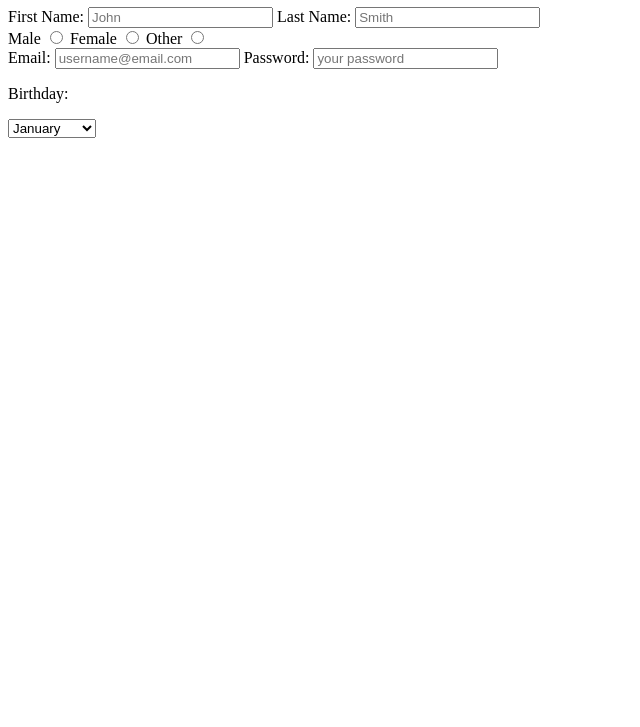
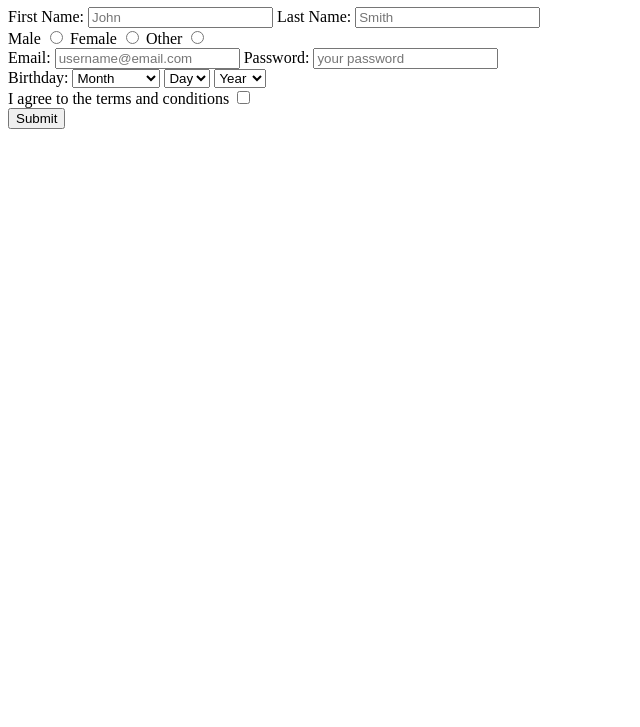
Before and after one commit to kezia05/kezia05.github.io, a plain HTML site: page register.html in a window 1280 px wide. Shown: the part 73-800 px from the top of the page, without its empty margins (0-640 px from the left). Drawn offline with Linux system fonts and the light colour scheme.

Commit message:
register.html

```diff
--- a/register.html
+++ b/register.html
@@ -13,10 +13,10 @@
 
     <form action="/https://www.google.com">
         <label for="name">First Name:</label>
-        <input type="First-Name" id="First-Name" required placeholder="John">
+        <input type="text" id="name" required placeholder="John">
 
-        <label for="name">Last Name:</label>
-        <input type="Last-Name" id="Last-Name" required placeholder="Smith">
+        <label for="lastname">Last Name:</label>
+        <input type="text" id="lastname" required placeholder="Smith">
 
         <br>
 
@@ -35,13 +35,14 @@
         <input type="email" id="email" required placeholder="username@email.com">
 
         <label for="pass">Password:</label>
-        <input type="password" id="pass" name="password" minlenght="5" maxlength="10" required
+        <input type="password" id="pass" name="password" minlength="5" maxlength="10" required
             placeholder="your password">
 
         <br>
 
-        <p>Birthday:</p>
-        <select name="month">
+        <label for="birthday">Birthday:</label>
+        <select id="birthday" name="month">
+            <option value="month">Month</option>
             <option value="January">January</option>
             <option value="February">February</option>
             <option value="March">March</option>
@@ -56,7 +57,84 @@
             <option value="December">December</option>
         </select>
 
+        <select name="day">
+            <option value="day">Day</option>
+            <option value="1">1</option>
+            <option value="2">2</option>
+            <option value="3">3</option>
+            <option value="4">4</option>
+            <option value="5">5</option>
+            <option value="6">6</option>
+            <option value="7">7</option>
+            <option value="8">8</option>
+            <option value="9">9</option>
+            <option value="10">10</option>
+            <option value="11">11</option>
+            <option value="12">12</option>
+            <option value="13">13</option>
+            <option value="14">14</option>
+            <option value="15">15</option>
+            <option value="16">16</option>
+            <option value="17">17</option>
+            <option value="18">18</option>
+            <option value="19">19</option>
+            <option value="20">20</option>
+            <option value="21">21</option>
+            <option value="22">22</option>
+            <option value="23">23</option>
+            <option value="24">24</option>
+            <option value="25">25</option>
+            <option value="26">26</option>
+            <option value="27">27</option>
+            <option value="28">28</option>
+            <option value="29">29</option>
+            <option value="30">30</option>
+            <option value="31">31</option>
+        </select>
 
+        <select name="year">
+            <option value="year">Year</option>
+            <option value="1990">1990</option>
+            <option value="1991">1991</option>
+            <option value="1992">1992</option>
+            <option value="1993">1993</option>
+            <option value="1994">1994</option>
+            <option value="1995">1995</option>
+            <option value="1996">1996</option>
+            <option value="1997">1997</option>
+            <option value="1998">1998</option>
+            <option value="1999">1999</option>
+            <option value="2000">2000</option>
+            <option value="2001">2001</option>
+            <option value="2002">2002</option>
+            <option value="2003">2003</option>
+            <option value="2004">2004</option>
+            <option value="2005">2005</option>
+            <option value="2006">2006</option>
+            <option value="2007">2007</option>
+            <option value="2008">2008</option>
+            <option value="2009">2009</option>
+            <option value="2010">2010</option>
+            <option value="2011">2011</option>
+            <option value="2012">2012</option>
+            <option value="2013">2013</option>
+            <option value="2014">2014</option>
+            <option value="2015">2015</option>
+            <option value="2016">2016</option>
+            <option value="2017">2017</option>
+            <option value="2018">2018</option>
+            <option value="2019">2019</option>
+        </select>
+
+        <br>
+
+        <label for="termsAndConditions">I agree to the terms and conditions</label>
+        <input type="checkbox" id="termsAndConditions" name="submit" value="termsAndConditions">
+
+        <br>
+
+        <button type="submit">Submit</button>
+    </form>
 
 </body>
 
```
